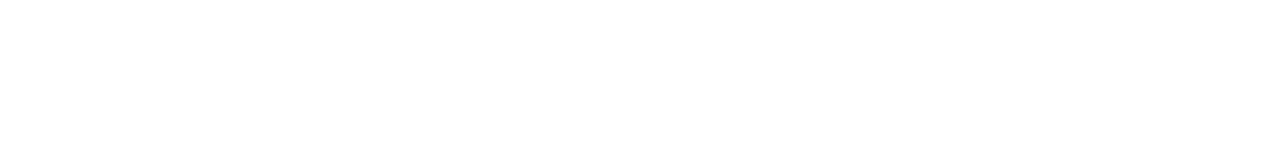
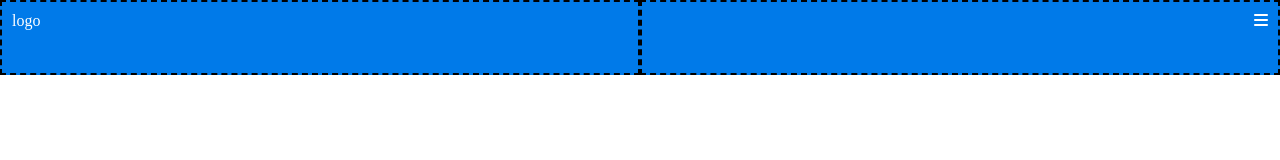
Before and after one commit to mariannacoppa/htmlcss-responsive-layout, a plain HTML site: page index.html in a window 1280 px wide. Drawn offline with Linux system fonts and the light colour scheme.

Commit message:
[FEAT] create html and css file with header structure

```diff
--- a/css/style.css
+++ b/css/style.css
@@ -3,3 +3,33 @@
     padding: 0;
     box-sizing: border-box;
 }
+.container {
+    max-width: 100%;
+    margin: 0 auto;
+}
+.row {
+    display: flex;
+    flex-wrap: wrap;
+}
+.content {
+    margin: 10px;
+}
+/*HEADER*/
+.header-col {
+    width: 50%;
+    height: 75px;
+    border: 2px dashed black;
+}
+header {
+    position: fixed;
+    top: 0;
+    left: 0;
+    width: 100%;
+    z-index: 1;
+    background-color: #007AE9;
+    color: white;
+    height: 75px;
+}
+.float-end {
+    float: right;
+}
--- a/index.html
+++ b/index.html
@@ -3,12 +3,24 @@
 <head>
     <meta charset="UTF-8">
     <meta name="viewport" content="width=device-width, initial-scale=1.0">
+    <link rel="stylesheet" href="./css/style.css">
     <link rel="stylesheet" href="https://cdnjs.cloudflare.com/ajax/libs/font-awesome/6.5.2/css/all.min.css" integrity="sha512-SnH5WK+bZxgPHs44uWIX+LLJAJ9/2PkPKZ5QiAj6Ta86w+fsb2TkcmfRyVX3pBnMFcV7oQPJkl9QevSCWr3W6A==" crossorigin="anonymous" referrerpolicy="no-referrer" />
     <title>htmlcss-responsive-layout</title>
 </head>
 <body>
     <header>
-
+        <div class="container">
+            <div class="row">
+                <div class="header-col">
+                    <div class="content">logo</div>
+                </div>
+                <div class="header-col">
+                    <div class="content float-end">
+                        <i class="fa-solid fa-bars"></i>
+                    </div>
+                </div>
+            </div>
+        </div>
     </header>
     <main>
 
```
